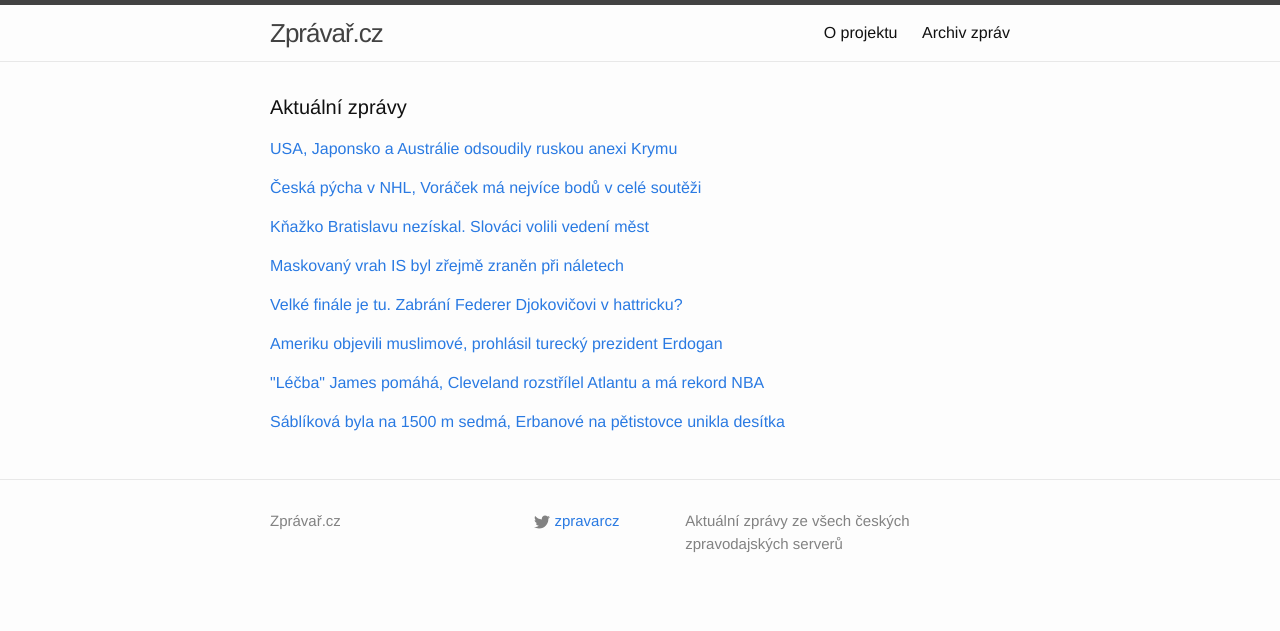
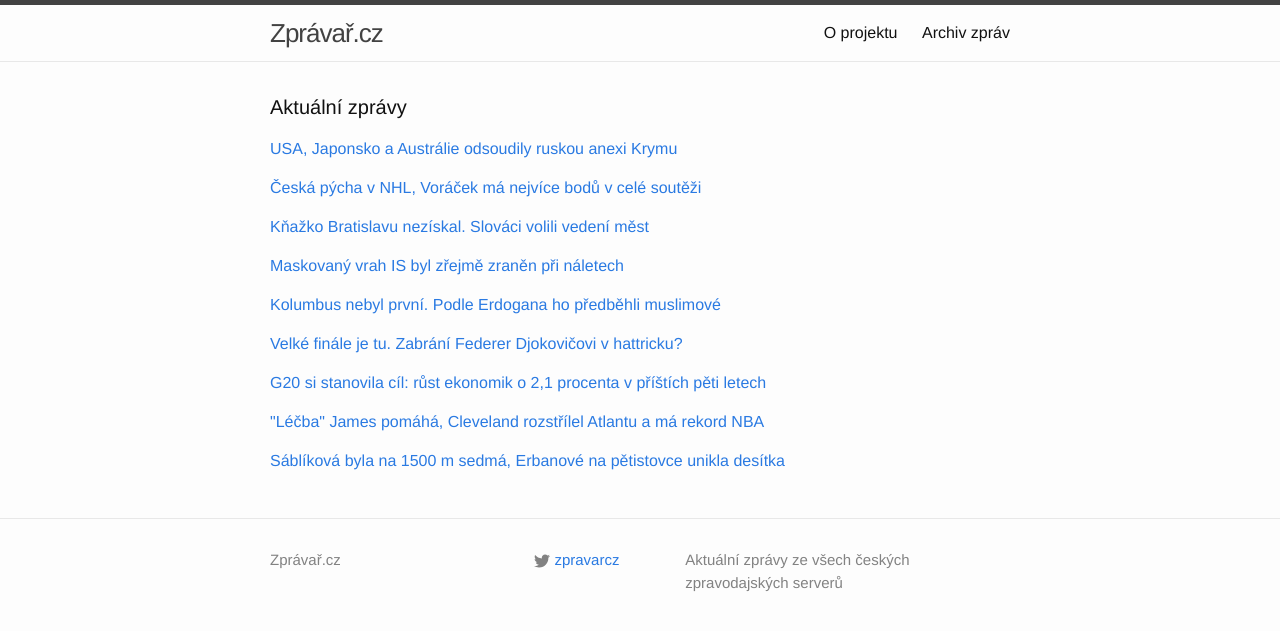
Before and after one commit to adliska/zpravar, a Jekyll site: the page built from index.html, in a window 1280 px wide. Shown: the top 631 px of the page. Built offline with Jekyll 4.4.1, drawn with Linux system fonts in a browser that asks for light colours.

Commit message:
zpravar news update

```diff
--- a/index.html
+++ b/index.html
@@ -55,30 +55,38 @@ layout: default
 <li><a href=http://www.novinky.cz/zahranicni/blizky-a-stredni-vychod/353641-pri-naletu-na-pozice-islamskeho-statu-byl-zranen-i-vrah-zapadnich-rukojmich.html>Při náletu na pozice Islámského státu byl zraněn i vrah západních rukojmích - www.novinky.cz</a></li>
 <li><a href=http://www.ceskenoviny.cz/zpravy/zpravy/vrah-zapadnich-rukojmich-islamskeho-statu-byl-pry-zranen/1147849>Vrah západních rukojmích Islámského státu byl prý zraněn - www.ceskenoviny.cz</a></li>
 </ul>
-</div><p><a href="javascript:;" onclick="toggle_visibility('zpravy4')">Velké finále je tu. Zabrání Federer Djokovičovi v hattricku?</a></p>
+</div><p><a href="javascript:;" onclick="toggle_visibility('zpravy4')">Kolumbus nebyl první. Podle Erdogana ho předběhli muslimové</a></p>
 <div id="zpravy4" style="display:none">
+<ul>
+<li><a href=http://zpravy.aktualne.cz/zahranici/kolumbus-nebyl-prvni-podle-erdogana-ho-predbehli-muslimove/r~03917f8a6d7211e4845a002590604f2e/>Kolumbus nebyl první. Podle Erdogana ho předběhli muslimové - zpravy.aktualne.cz</a></li>
+<li><a href=http://zahranicni.ihned.cz/blizky-vychod/c1-63128770-ameriku-objevili-muslimove-prohlasil-turecky-prezident-erdogan>Ameriku objevili muslimové, prohlásil turecký prezident Erdogan - zahranicni.ihned.cz</a></li>
+<li><a href=http://zpravy.e15.cz/zahranicni/udalosti/muslimove-byli-v-americe-pred-kolumbem-tvrdi-turecky-prezident-1137495>Muslimové byli v Americe před Kolumbem, tvrdí turecký prezident - zpravy.e15.cz</a></li>
+<li><a href=http://zpravy.idnes.cz/erdogan-tvrdi-ze-ameriku-objevili-muslimove-fmr-/zahranicni.aspx?c=A141116_075257_zahranicni_cen>Muslimové objevili Ameriku, říká turecký prezident s odvoláním na Kolumba - zpravy.idnes.cz</a></li>
+</ul>
+</div><p><a href="javascript:;" onclick="toggle_visibility('zpravy5')">Velké finále je tu. Zabrání Federer Djokovičovi v hattricku?</a></p>
+<div id="zpravy5" style="display:none">
 <ul>
 <li><a href=http://sport.aktualne.cz/velke-finale-je-tu-zabrani-federer-djokovicovi-v-hattricku/r~99aad4e06d1c11e4b6d20025900fea04/>Velké finále je tu. Zabrání Federer Djokovičovi v hattricku? - sport.aktualne.cz</a></li>
 <li><a href=http://sport.idnes.cz/tenis-turnaj-mistru-federer-wawrinka-d80-/tenis.aspx?c=A141116_073439_tenis_rou>Mečboly, spory, obrat. Epický boj parťáků. Federer: Měl jsem štěstí - sport.idnes.cz</a></li>
 <li><a href=http://www.rozhlas.cz/_zprava/djokovic-a-federer-se-utkaji-ve-finale-londynskeho-turnaje-mistru--1421099>Djokovič a Federer se utkají ve finále londýnského Turnaje mistrů - www.rozhlas.cz</a></li>
 <li><a href=http://www.sportovninoviny.cz/zpravy/djokovic-a-federer-se-utkaji-ve-finale-turnaje-mistru/1147755>Djokovič a Federer se utkají ve finále Turnaje mistrů - www.sportovninoviny.cz</a></li>
 </ul>
-</div><p><a href="javascript:;" onclick="toggle_visibility('zpravy5')">Ameriku objevili muslimové, prohlásil turecký prezident Erdogan</a></p>
-<div id="zpravy5" style="display:none">
+</div><p><a href="javascript:;" onclick="toggle_visibility('zpravy6')">G20 si stanovila cíl: růst ekonomik o 2,1 procenta v příštích pěti letech</a></p>
+<div id="zpravy6" style="display:none">
 <ul>
-<li><a href=http://zahranicni.ihned.cz/blizky-vychod/c1-63128770-ameriku-objevili-muslimove-prohlasil-turecky-prezident-erdogan>Ameriku objevili muslimové, prohlásil turecký prezident Erdogan - zahranicni.ihned.cz</a></li>
-<li><a href=http://zpravy.e15.cz/zahranicni/udalosti/muslimove-byli-v-americe-pred-kolumbem-tvrdi-turecky-prezident-1137495>Muslimové byli v Americe před Kolumbem, tvrdí turecký prezident - zpravy.e15.cz</a></li>
-<li><a href=http://zpravy.idnes.cz/erdogan-tvrdi-ze-ameriku-objevili-muslimove-fmr-/zahranicni.aspx?c=A141116_075257_zahranicni_cen>Muslimové objevili Ameriku, říká turecký prezident s odvoláním na Kolumba - zpravy.idnes.cz</a></li>
+<li><a href=http://www.denik.cz/ekonomika/g20-si-stanovila-cil-rust-ekonomik-o-2-1-procenta-v-pristich-peti-letech-2014111.html>G20 si stanovila cíl: růst ekonomik o 2,1 procenta v příštích pěti letech - www.denik.cz</a></li>
+<li><a href=http://www.financninoviny.cz/zpravodajstvi/zpravy/g20-chce-dosahnout-rustu-svych-ekonomik-o-2-1-procenta/1147866>G20 chce dosáhnout růstu svých ekonomik o 2,1 procenta - www.financninoviny.cz</a></li>
+<li><a href=http://byznys.ihned.cz/zpravodajstvi-svet/c1-63128560-g20-podpori-rust-ekonomik-posilit-maji-o-2-1-procenta-do-peti-let>G20 podpoří růst ekonomik, posílit mají o 2,1 procenta do pěti let - byznys.ihned.cz</a></li>
 </ul>
-</div><p><a href="javascript:;" onclick="toggle_visibility('zpravy6')">"Léčba" James pomáhá, Cleveland rozstřílel Atlantu a má rekord NBA</a></p>
-<div id="zpravy6" style="display:none">
+</div><p><a href="javascript:;" onclick="toggle_visibility('zpravy7')">"Léčba" James pomáhá, Cleveland rozstřílel Atlantu a má rekord NBA</a></p>
+<div id="zpravy7" style="display:none">
 <ul>
 <li><a href=http://www.denik.cz/ostatni_sport/lecba-james-pomaha-cleveland-rozstrilel-atlantu-a-ma-rekord-nba-20141116.html>"Léčba" James pomáhá, Cleveland rozstřílel Atlantu a má rekord NBA - www.denik.cz</a></li>
 <li><a href=http://sport.idnes.cz/basketbal-nba-rekord-zpravodajstvi-d6j-/basket.aspx?c=A141116_095300_sport-basket_rou>Cleveland rozstřílel trojkami Atlantu a má rekord zámořské NBA - sport.idnes.cz</a></li>
 <li><a href=http://www.sportovninoviny.cz/zpravy/cleveland-rozstrilel-trojkami-atlantu-a-ma-rekord-nba/1147884>Cleveland rozstřílel trojkami Atlantu a má rekord NBA - www.sportovninoviny.cz</a></li>
 </ul>
-</div><p><a href="javascript:;" onclick="toggle_visibility('zpravy7')">Sáblíková byla na 1500 m sedmá, Erbanové na pětistovce unikla desítka</a></p>
-<div id="zpravy7" style="display:none">
+</div><p><a href="javascript:;" onclick="toggle_visibility('zpravy8')">Sáblíková byla na 1500 m sedmá, Erbanové na pětistovce unikla desítka</a></p>
+<div id="zpravy8" style="display:none">
 <ul>
 <li><a href=http://www.denik.cz/zimni_sporty/sablikova-byla-na-1500-m-sedma-erbanove-na-petistovce-unikla-desitka-20141116.html>Sáblíková byla na 1500 m sedmá, Erbanové na pětistovce unikla desítka - www.denik.cz</a></li>
 <li><a href=http://sport.aktualne.cz/sablikova-skoncila-na-v-japonsku-na-patnactistovce-sedma/r~3df047766d6611e4845a002590604f2e/>Sáblíková skončila na v Japonsku na patnáctistovce sedmá - sport.aktualne.cz</a></li>
```
